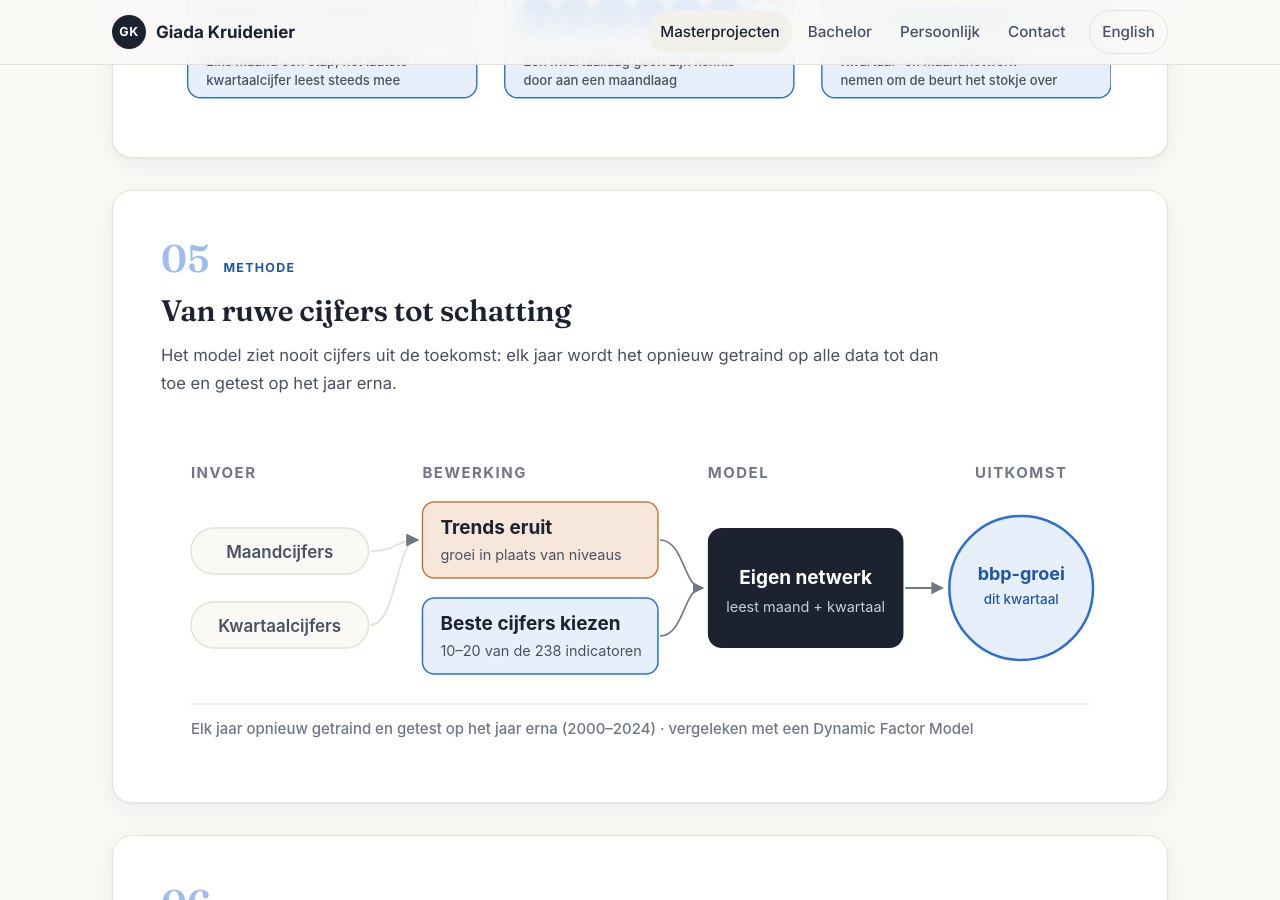
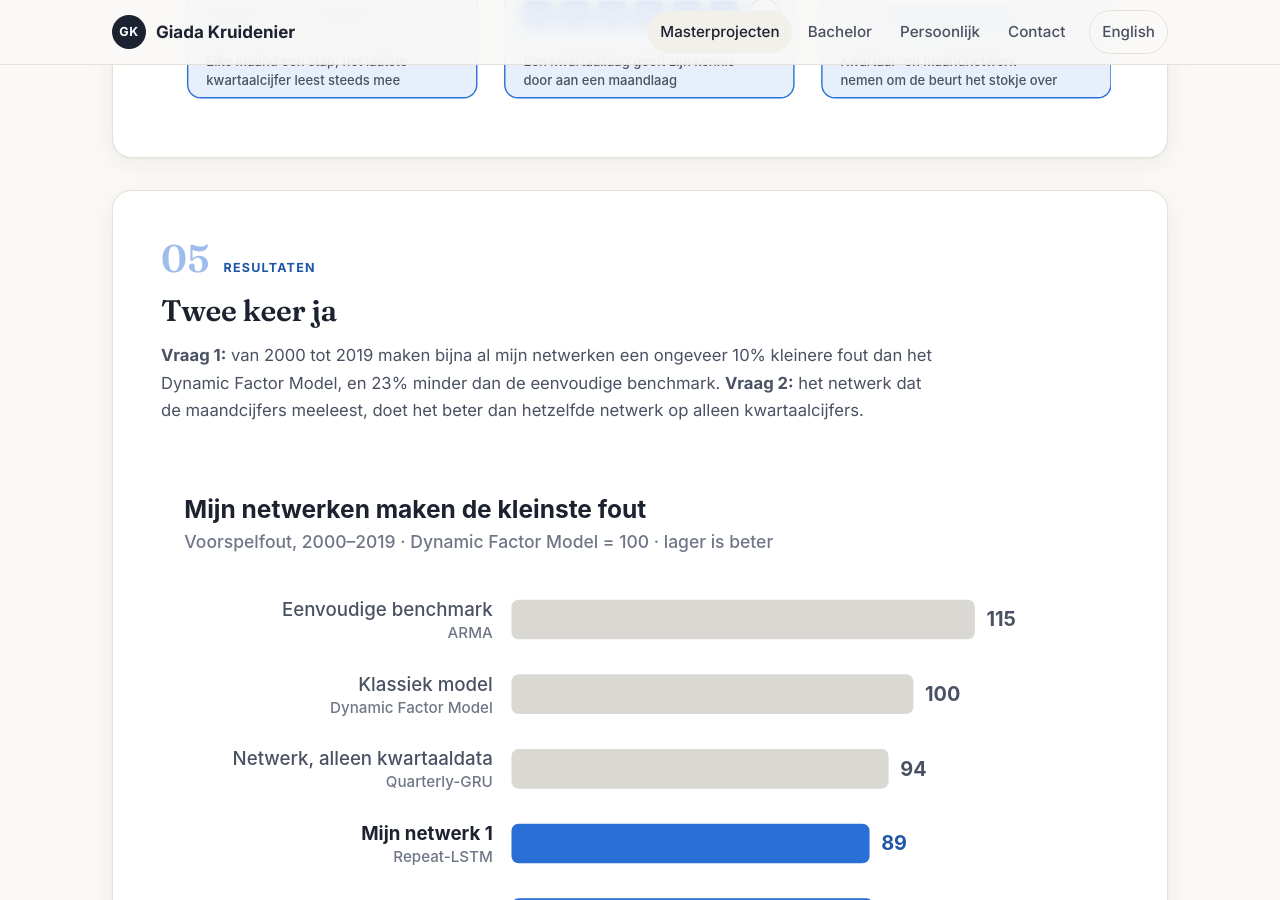
Before and after one commit to GKruidenier/portfolio, a Jekyll site: the page built from projecten/masterscriptie-bbp-nowcasting.md, in a window 1280 px wide and 900 px high, scrolled down 4371 px. Built offline with Jekyll 4.4.1, drawn with Linux system fonts in a browser that asks for light colours.

Commit message:
Scriptie: methode-slide (pipeline) verwijderd
Co-Authored-By: Claude Opus 5.5 (1M context) <noreply@anthropic.com>

```diff
--- a/projecten/masterscriptie-bbp-nowcasting.md
+++ b/projecten/masterscriptie-bbp-nowcasting.md
@@ -41,8 +41,6 @@ sample:
 
 {% include slide.html kicker="Modellen" title="Drie manieren om maand en kwartaal te combineren" text="Alle modellen krijgen dezelfde cijfers. Mijn netwerken (LSTM en GRU) hebben een geheugen en zetten stap voor stap door de tijd. Het verschil zit in hoe maand- en kwartaalcijfers samenkomen." src="/assets/img/projects/scriptie_modellen.svg" alt="Zes modellen. Benchmarks: ARMA gebruikt alleen het eigen verleden van het bbp, een eenvoudige versie van het Dynamic Factor Model van centrale banken vat de cijfers samen in een paar trends, en een netwerk op kwartaalcijfers middelt de maandcijfers eerst. Mijn ontwerpen: herhalen (elke maand een stap, het kwartaalcijfer leest mee), twee lagen (een kwartaallaag voedt een maandlaag) en afwisselen (kwartaal- en maandnetwerk delen om de beurt één geheugen)" full=true %}
 
-{% include slide.html kicker="Methode" title="Van ruwe cijfers tot schatting" text="Het model ziet nooit cijfers uit de toekomst: elk jaar wordt het opnieuw getraind op alle data tot dan toe en getest op het jaar erna." src="/assets/img/projects/scriptie_pipeline.svg" alt="Pipeline: maand- en kwartaalcijfers, trends eruit halen en de beste cijfers kiezen, een eigen netwerk en als uitkomst de bbp-groei van dit kwartaal" full=true %}
-
 {% include slide.html kicker="Resultaten" title="Twee keer ja" text="**Vraag 1:** van 2000 tot 2019 maken bijna al mijn netwerken een ongeveer 10% kleinere fout dan het Dynamic Factor Model, en 23% minder dan de eenvoudige benchmark. **Vraag 2:** het netwerk dat de maandcijfers meeleest, doet het beter dan hetzelfde netwerk op alleen kwartaalcijfers." src="/assets/img/projects/scriptie_resultaat.svg" alt="Staafdiagram: met het Dynamic Factor Model op 100 scoren mijn netwerken 89 en 90, het netwerk op alleen kwartaalcijfers 94 en de eenvoudige benchmark 115" full=true %}
 
 {% include slide.html kicker="Evaluatie" title="Wat beter kan, en wat het niet zegt" text="Verrassend: bij de meeste modellen werd de schatting na het eerste nieuwe maandcijfer eerst slechter. Alleen het afwisselende GRU-netwerk werd elke maand beter. In crises waren mijn netwerken niet significant beter dan het Dynamic Factor Model, anders dan eerder onderzoek vond. En mijn Dynamic Factor Model is een eenvoudige versie op dezelfde data. Centrale banken gebruiken een veel uitgebreidere versie, dus over hun nowcasts zegt dit niets." statement=true %}
```
Also changed, not shown: en/projects/master-thesis-gdp-nowcasting.md (+0 -2 lines), assets/img/projects/scriptie_pipeline.svg (deleted), assets/img/projects/scriptie_pipeline_en.svg (deleted).
